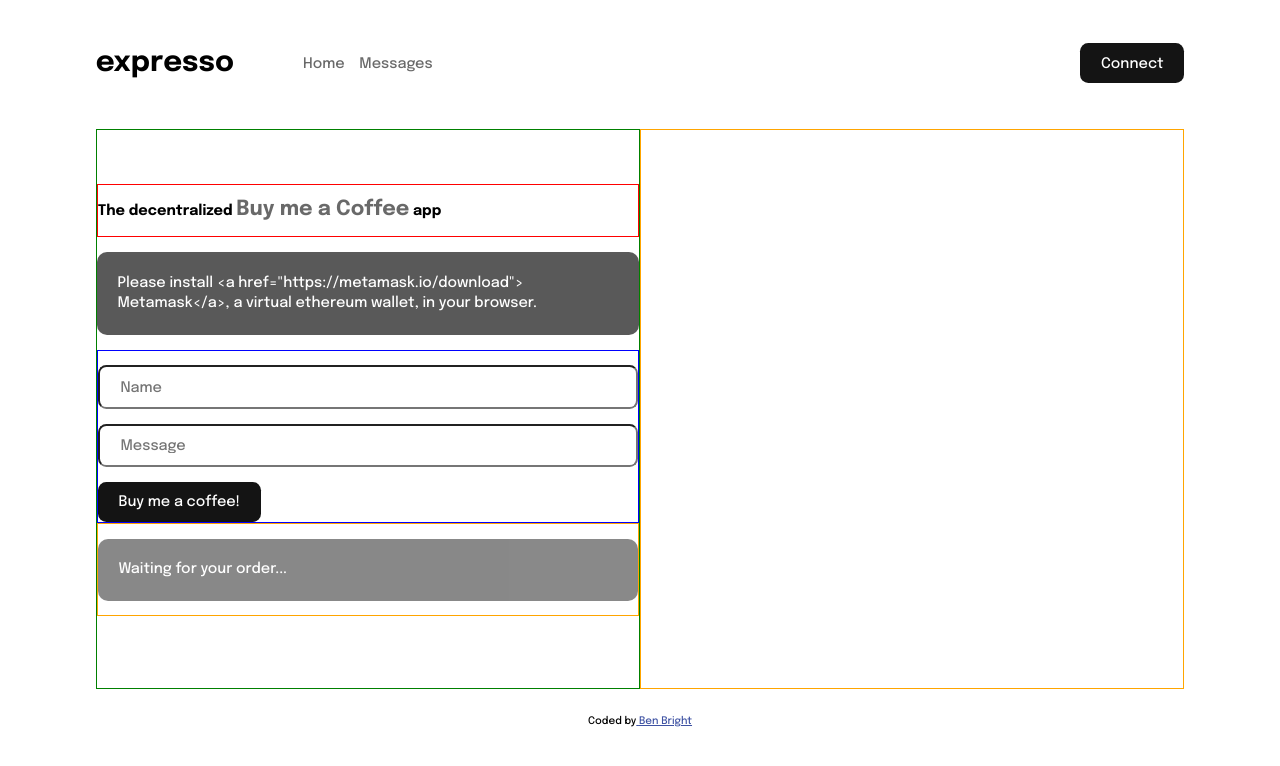
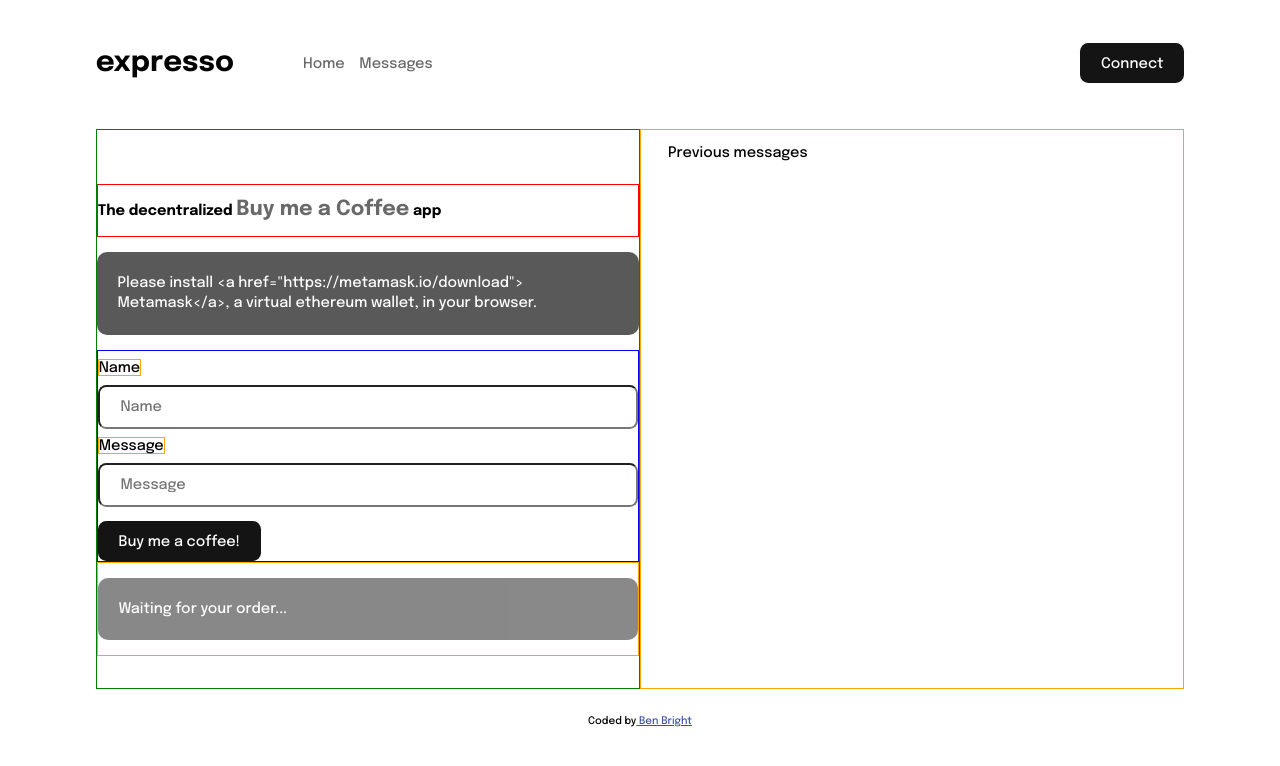
Before and after one commit to benjbright/2-buy-me-a-coffee, a React (Vite) app: page / in a window 1280 px wide. Shown: the top 766 px of the page. Built offline with nearby package versions, Linux system fonts and the light colour scheme.

Commit message:
Updated work on messages array

```diff
--- a/src/App.jsx
+++ b/src/App.jsx
@@ -6,16 +6,16 @@ import Header from "./components/Header"
 import Main from "./components/Main"
 import Footer from "./components/Footer"
 
-const Input = ({ placeholder, type, name, handleChange }) => {
-  return (
-    <input
-      placeholder={placeholder}
-      type={type}
-      onChange={(e) => handleChange(e, name)}
-      className="border-4 my-2"
-    />
-  )
-}
+// const Input = ({ placeholder, type, name, handleChange }) => {
+//   return (
+//     <input
+//       placeholder={placeholder}
+//       type={type}
+//       onChange={(e) => handleChange(e, name)}
+//       className="border-4 my-2"
+//     />
+//   )
+// }
 
 function App() {
   // Component state
@@ -32,7 +32,7 @@ function App() {
 
   const [memosArray, setmemosArray] = useState([])
 
-  const [isWeb3, setIsWeb3] = useState(false)
+  // const [isWeb3, setIsWeb3] = useState(false)
 
   const { ethereum } = window
 
@@ -47,10 +47,15 @@ function App() {
       console.log(status)
     }
 
+    async function getMessages() {
+      await getMemos()
+    }
+
     fetchWallet()
     addWalletListener()
-    getMemos()
-  }, [])
+    // getMemos()
+    getMessages()
+  }, [connected])
 
   // Wallet connection logic
 
@@ -161,12 +166,12 @@ function App() {
   }
 
   // Handle form changes
-  const handleChange = (e, name) => {
+  const handleChange = (event) => {
     // console.log(e.target.value)
-    // console.log(name)
+    console.log(event.target.value)
     setFormData((prevState) => ({
       ...prevState,
-      [name]: e.target.value,
+      [event.target.id]: event.target.value,
     }))
   }
 
@@ -205,12 +210,14 @@ function App() {
 
   // Get memos stored on the blockchain
   const getMemos = async () => {
-    if (isWeb3) {
+    if (connected) {
       const contract = getEthereumContract()
       const memos = await contract.getMemos()
 
       console.log(memos)
       setmemosArray(memos)
+    } else {
+      console.log("Connect to Metamask to access messages")
     }
   }
 
@@ -237,6 +244,7 @@ function App() {
         handleSubmit={buyCoffee}
         formData={formData}
         message={message}
+        memos={memosArray}
       />
 
       <Footer />
--- a/src/components/Form.jsx
+++ b/src/components/Form.jsx
@@ -18,18 +18,41 @@ const Form = ({ handleChange, handleSubmit, formData }) => {
 
   return (
     <form onSubmit={(e) => handleSubmit(e)} className="form">
-      <Input
+      <div>
+        <label htmlFor="name">Name</label>
+        <input
+          placeholder="Name"
+          id="name"
+          type="text"
+          // name="name"
+          value={formData.name}
+          onChange={handleChange}
+        />
+      </div>
+      <div>
+        <label htmlFor="message">Message</label>
+        <input
+          placeholder="Message"
+          id="message"
+          type="text"
+          // name="message"
+          value={formData.message}
+          onChange={handleChange}
+        />
+      </div>
+
+      {/* <Input
         placeholder="Name"
         name="name"
         value={formData.name}
         handleChange={handleChange}
-      />
-      <Input
+      /> */}
+      {/* <Input
         placeholder="Message"
         name="message"
         value={formData.message}
         handleChange={handleChange}
-      />
+      /> */}
       <button type="submit">Buy me a coffee!</button>
     </form>
   )
--- a/src/components/Main.jsx
+++ b/src/components/Main.jsx
@@ -1,6 +1,14 @@
 import Form from "./Form"
+import Messages from "./Messages"
 
-const Main = ({ status, handleChange, handleSubmit, formData, message }) => {
+const Main = ({
+  status,
+  handleChange,
+  handleSubmit,
+  formData,
+  message,
+  memos,
+}) => {
   return (
     <main>
       <div className="image">
@@ -25,7 +33,9 @@ const Main = ({ status, handleChange, handleSubmit, formData, message }) => {
         </div>
       </div>
 
-      <div className="messages-window"></div>
+      <div className="messages-window">
+        <Messages memos={memos} />
+      </div>
     </main>
   )
 }
--- /dev/null
+++ b/src/components/Messages.jsx
@@ -0,0 +1,18 @@
+import { splitString } from "../utils/splitString"
+
+const Messages = ({ memos }) => {
+  return (
+    <div className="messages">
+      <p>Previous messages</p>
+      {console.log(memos)}
+      {memos.slice(0, 4).map((item, i) => (
+        <div key={i} className="message-item">
+          <p>{item.message}</p>
+          <p>{item.name}</p>
+          <p>{splitString(item.from)}</p>
+        </div>
+      ))}
+    </div>
+  )
+}
+export default Messages
--- a/src/index.css
+++ b/src/index.css
@@ -68,6 +68,16 @@ main {
 
 .messages-window {
   border: 1px solid orange;
+  padding-left: 1em;
+}
+
+.messages p {
+  font-size: 0.7rem;
+}
+
+.message-item {
+  border: 1px solid green;
+  margin-bottom: 0.25em;
 }
 
 /* .form img {
@@ -131,9 +141,14 @@ main {
   border: 1px solid blue;
 }
 
+.form label {
+  font-size: 0.7rem;
+  border: 1px solid orange;
+}
+
 .form input {
   font-family: inherit;
-  margin-top: 1em;
+  margin-top: 0.5em;
   width: 100%;
   font-size: 0.7rem;
   padding: 0.6rem 1rem;
```
